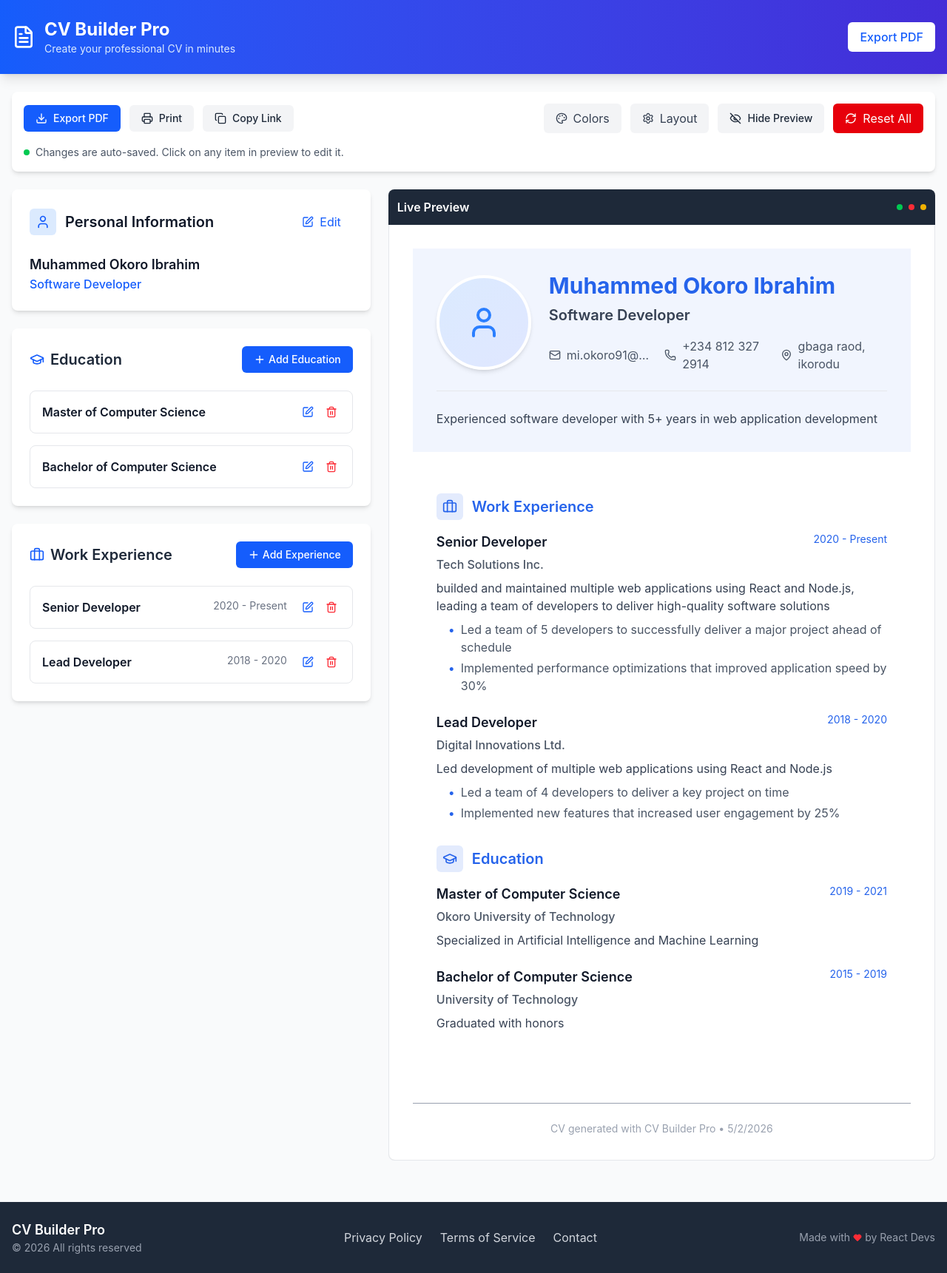
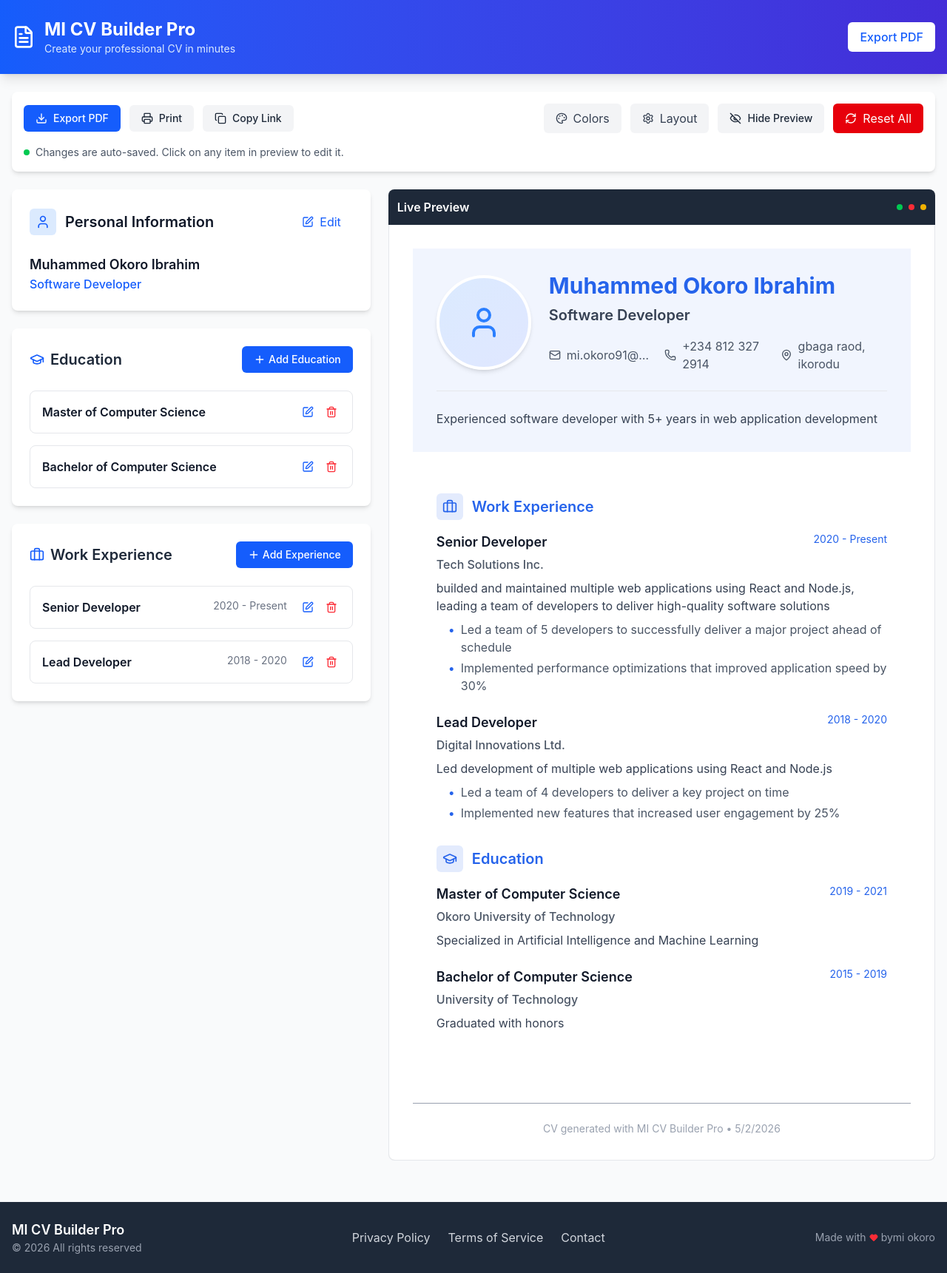
Before and after one commit to Okoro91/cv-builder-app, a React (Vite) app: page / in a window 1280 px wide. Shown: the whole page at 74% size. Built offline with nearby package versions, Linux system fonts and the light colour scheme.

Commit message:
improve caption

```diff
--- a/src/components/Footer.jsx
+++ b/src/components/Footer.jsx
@@ -6,7 +6,7 @@ const Footer = () => {
       <div className="container mx-auto px-4">
         <div className="flex flex-col md:flex-row justify-between items-center">
           <div className="mb-4 md:mb-0">
-            <p className="text-lg font-semibold">CV Builder Pro</p>
+            <p className="text-lg font-semibold">MI CV Builder Pro</p>
             <p className="text-gray-400 text-sm">
               © {new Date().getFullYear()} All rights reserved
             </p>
@@ -34,8 +34,14 @@ const Footer = () => {
           <div className="mt-4 md:mt-0 flex items-center">
             <p className="text-gray-400 text-sm flex items-center">
               Made with{" "}
-              <Heart className="h-3 w-3 mx-1 text-red-500 fill-current" /> by
-              React Devs
+              <Heart className="h-3 w-3 mx-1 text-red-500 fill-current" /> by{" "}
+              <a
+                href="https://github.com/Okoro91"
+                target="_blank"
+                rel="noopener noreferrer"
+              >
+                mi okoro
+              </a>
             </p>
           </div>
         </div>
--- a/src/components/Header.jsx
+++ b/src/components/Header.jsx
@@ -8,7 +8,7 @@ const Header = () => {
           <div className="flex items-center space-x-3">
             <FileText className="h-8 w-8" />
             <div>
-              <h1 className="text-2xl font-bold">CV Builder Pro</h1>
+              <h1 className="text-2xl font-bold">MI CV Builder Pro</h1>
               <p className="text-blue-100 text-sm">
                 Create your professional CV in minutes
               </p>
--- a/src/components/Preview/CVPreview.jsx
+++ b/src/components/Preview/CVPreview.jsx
@@ -330,7 +330,7 @@ const CVPreview = forwardRef(({ cvData }, ref) => {
             }`}
           >
             <p>
-              CV generated with CV Builder Pro •{" "}
+              CV generated with MI CV Builder Pro •{" "}
               {new Date().toLocaleDateString()}
             </p>
           </div>
```
